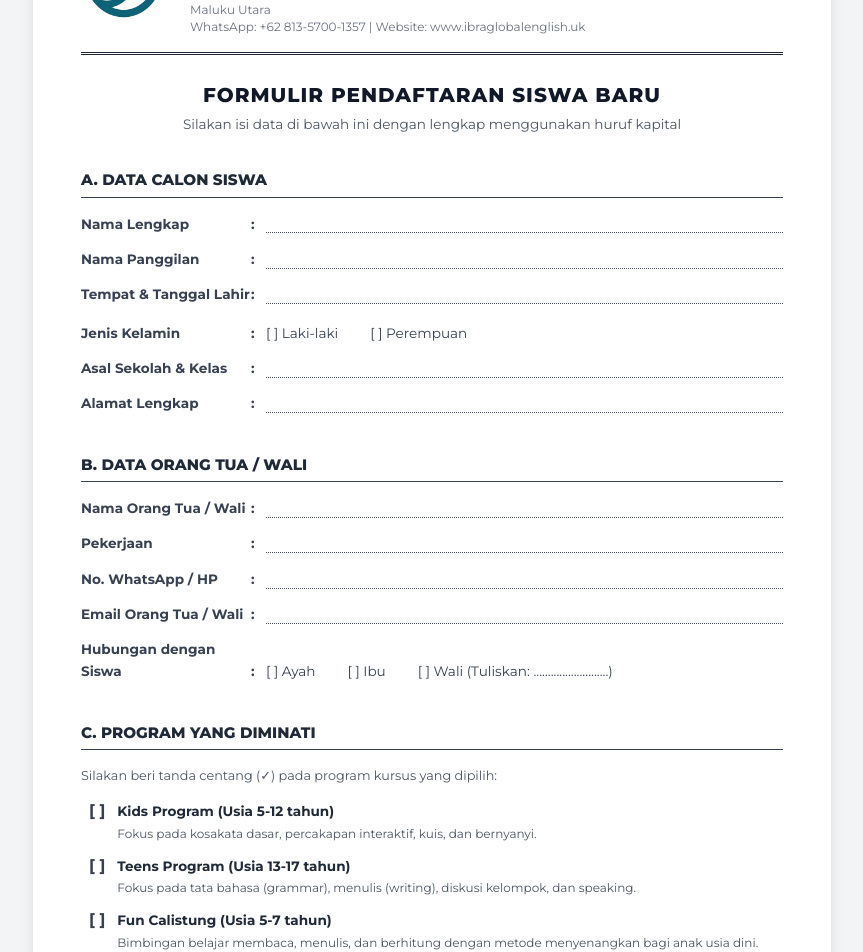
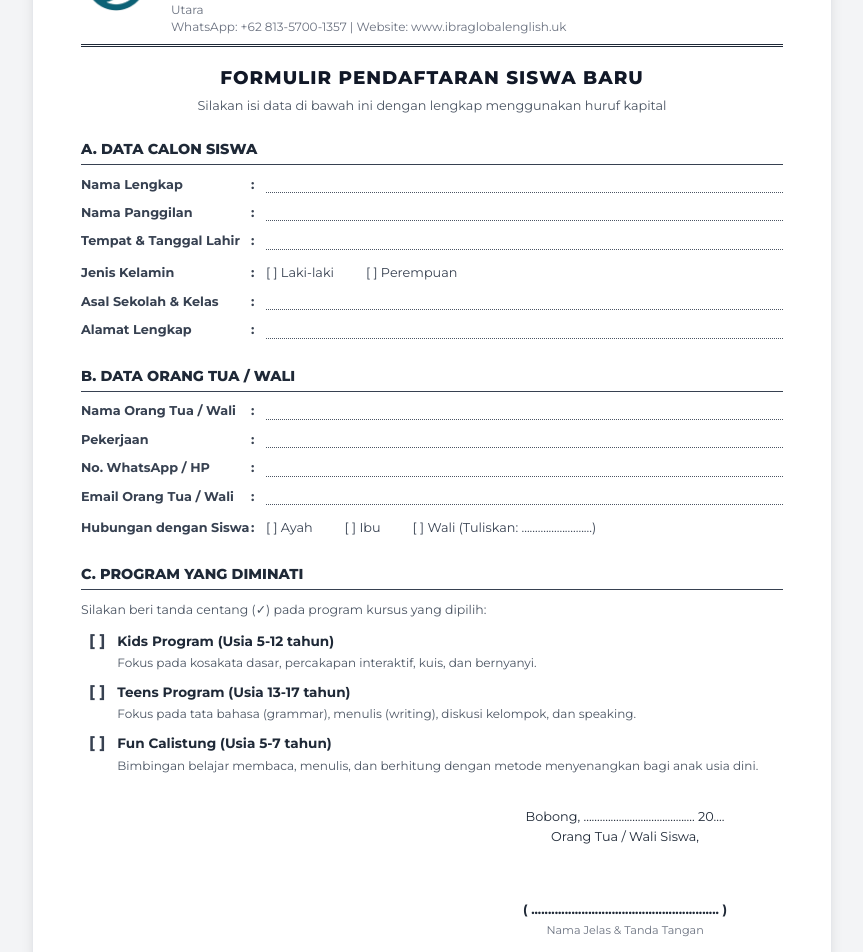
Before and after one commit to umamit/ibra-global-english, a Next.js app: page /formulir-offline in a window 1280 px wide. Shown: the part 260-1212 px from the top of the page, without its empty margins (208-1071 px from the left). Built offline with nearby package versions, Linux system fonts and the light colour scheme; no server answers.

Commit message:
style: optimize layout and print settings for formulir-offline to fit exactly on A4 page

```diff
--- a/src/app/formulir-offline/page.js
+++ b/src/app/formulir-offline/page.js
@@ -78,11 +78,11 @@ export default function OfflineFormPage() {
       }}>
 
         {/* Kop Surat (Letterhead) */}
-        <div style={{ display: "flex", alignItems: "center", gap: "1.5rem", paddingBottom: "1rem" }}>
+        <div style={{ display: "flex", alignItems: "center", gap: "1.25rem", paddingBottom: "0.5rem" }}>
           <img
             src="/assets/logo.png"
             alt="Logo Ibra Global English"
-            style={{ width: "85px", height: "85px", objectFit: "contain" }}
+            style={{ width: "70px", height: "70px", objectFit: "contain" }}
           />
           <div style={{ flex: 1 }}>
             <h1 style={{
@@ -112,22 +112,22 @@ export default function OfflineFormPage() {
         </div>
 
         {/* Thick Divider Line */}
-        <div style={{ borderBottom: "3px double #1f2937", marginBottom: "1.5rem" }}></div>
+        <div style={{ borderBottom: "3px double #1f2937", marginBottom: "1rem" }}></div>
 
         {/* Title */}
-        <div style={{ textAlign: "center", marginBottom: "2rem" }}>
-          <h2 style={{ fontSize: "1.25rem", fontWeight: "800", textTransform: "uppercase", color: "#111827", margin: 0, letterSpacing: "1px" }}>
+        <div style={{ textAlign: "center", marginBottom: "1.25rem" }}>
+          <h2 style={{ fontSize: "1.15rem", fontWeight: "800", textTransform: "uppercase", color: "#111827", margin: 0, letterSpacing: "1px" }}>
             FORMULIR PENDAFTARAN SISWA BARU
           </h2>
-          <span style={{ fontSize: "0.85rem", color: "#4b5563" }}>Silakan isi data di bawah ini dengan lengkap menggunakan huruf kapital</span>
+          <span style={{ fontSize: "0.8rem", color: "#4b5563" }}>Silakan isi data di bawah ini dengan lengkap menggunakan huruf kapital</span>
         </div>
 
         {/* Form Sections */}
-        <form style={{ display: "flex", flexDirection: "column", gap: "1.5rem" }} onSubmit={(e) => e.preventDefault()}>
+        <form style={{ display: "flex", flexDirection: "column", gap: "1rem" }} onSubmit={(e) => e.preventDefault()}>
 
           {/* Section 1: Data Siswa */}
           <div>
-            <h3 style={{ fontSize: "0.95rem", fontWeight: "800", borderBottom: "1.5px solid #374151", paddingBottom: "0.25rem", marginBottom: "1rem", color: "#1f2937", textTransform: "uppercase" }}>
+            <h3 style={{ fontSize: "0.9rem", fontWeight: "800", borderBottom: "1.5px solid #374151", paddingBottom: "0.2rem", marginBottom: "0.6rem", color: "#1f2937", textTransform: "uppercase" }}>
               A. DATA CALON SISWA
             </h3>
 
@@ -173,7 +173,7 @@ export default function OfflineFormPage() {
 
           {/* Section 2: Data Orang Tua */}
           <div>
-            <h3 style={{ fontSize: "0.95rem", fontWeight: "800", borderBottom: "1.5px solid #374151", paddingBottom: "0.25rem", marginBottom: "1rem", color: "#1f2937", textTransform: "uppercase" }}>
+            <h3 style={{ fontSize: "0.9rem", fontWeight: "800", borderBottom: "1.5px solid #374151", paddingBottom: "0.2rem", marginBottom: "0.6rem", color: "#1f2937", textTransform: "uppercase" }}>
               B. DATA ORANG TUA / WALI
             </h3>
 
@@ -214,13 +214,13 @@ export default function OfflineFormPage() {
 
           {/* Section 3: Program Pilihan */}
           <div>
-            <h3 style={{ fontSize: "0.95rem", fontWeight: "800", borderBottom: "1.5px solid #374151", paddingBottom: "0.25rem", marginBottom: "1rem", color: "#1f2937", textTransform: "uppercase" }}>
+            <h3 style={{ fontSize: "0.9rem", fontWeight: "800", borderBottom: "1.5px solid #374151", paddingBottom: "0.2rem", marginBottom: "0.6rem", color: "#1f2937", textTransform: "uppercase" }}>
               C. PROGRAM YANG DIMINATI
             </h3>
 
-            <p style={{ fontSize: "0.8rem", color: "#4b5563", margin: "0 0 0.75rem 0" }}>Silakan beri tanda centang (✓) pada program kursus yang dipilih:</p>
+            <p style={{ fontSize: "0.78rem", color: "#4b5563", margin: "0 0 0.5rem 0" }}>Silakan beri tanda centang (✓) pada program kursus yang dipilih:</p>
 
-            <div style={{ display: "flex", flexDirection: "column", gap: "0.6rem", paddingLeft: "0.5rem" }}>
+            <div style={{ display: "flex", flexDirection: "column", gap: "0.4rem", paddingLeft: "0.5rem" }}>
               <div style={{ display: "flex", alignItems: "flex-start", gap: "0.75rem" }}>
                 <span style={{ fontWeight: "bold", fontSize: "1rem" }}>[  ]</span>
                 <div>
@@ -248,17 +248,17 @@ export default function OfflineFormPage() {
           </div>
 
           {/* Section 4: Tanda Tangan */}
-          <div style={{ marginTop: "2rem", display: "flex", justifyContent: "space-between", alignItems: "flex-start" }}>
+          <div style={{ marginTop: "1rem", display: "flex", justifyContent: "space-between", alignItems: "flex-start" }}>
             <div style={{ width: "45%", textAlign: "center" }}>
               {/* Left blank for notes or general space */}
             </div>
-            <div style={{ width: "45%", textAlign: "center", fontSize: "0.85rem", color: "#1f2937" }}>
-              <p style={{ margin: "0 0 4rem 0" }}>
+            <div style={{ width: "45%", textAlign: "center", fontSize: "0.8rem", color: "#1f2937" }}>
+              <p style={{ margin: "0 0 3.25rem 0" }}>
                 Bobong, ......................................... 20.... <br />
                 Orang Tua / Wali Siswa,
               </p>
               <p style={{ margin: 0, fontWeight: "bold" }}>( ........................................................ )</p>
-              <span style={{ fontSize: "0.75rem", color: "#6b7280" }}>Nama Jelas & Tanda Tangan</span>
+              <span style={{ fontSize: "0.7rem", color: "#6b7280" }}>Nama Jelas & Tanda Tangan</span>
             </div>
           </div>
 
@@ -270,8 +270,8 @@ export default function OfflineFormPage() {
         .form-print-row {
           display: flex;
           align-items: flex-end;
-          margin-bottom: 0.85rem;
-          font-size: 0.85rem;
+          margin-bottom: 0.5rem;
+          font-size: 0.8rem;
           color: #374151;
         }
         .form-print-label {
@@ -287,11 +287,15 @@ export default function OfflineFormPage() {
         .form-print-line {
           flex-grow: 1;
           border-bottom: 1px dotted #4b5563;
-          height: 1.2rem;
+          height: 1.1rem;
           margin-bottom: 2px;
         }
 
         @media print {
+          @page {
+            size: A4;
+            margin: 10mm 15mm 8mm 15mm;
+          }
           .print-body-wrapper {
             background-color: white !important;
             padding: 0 !important;
```
